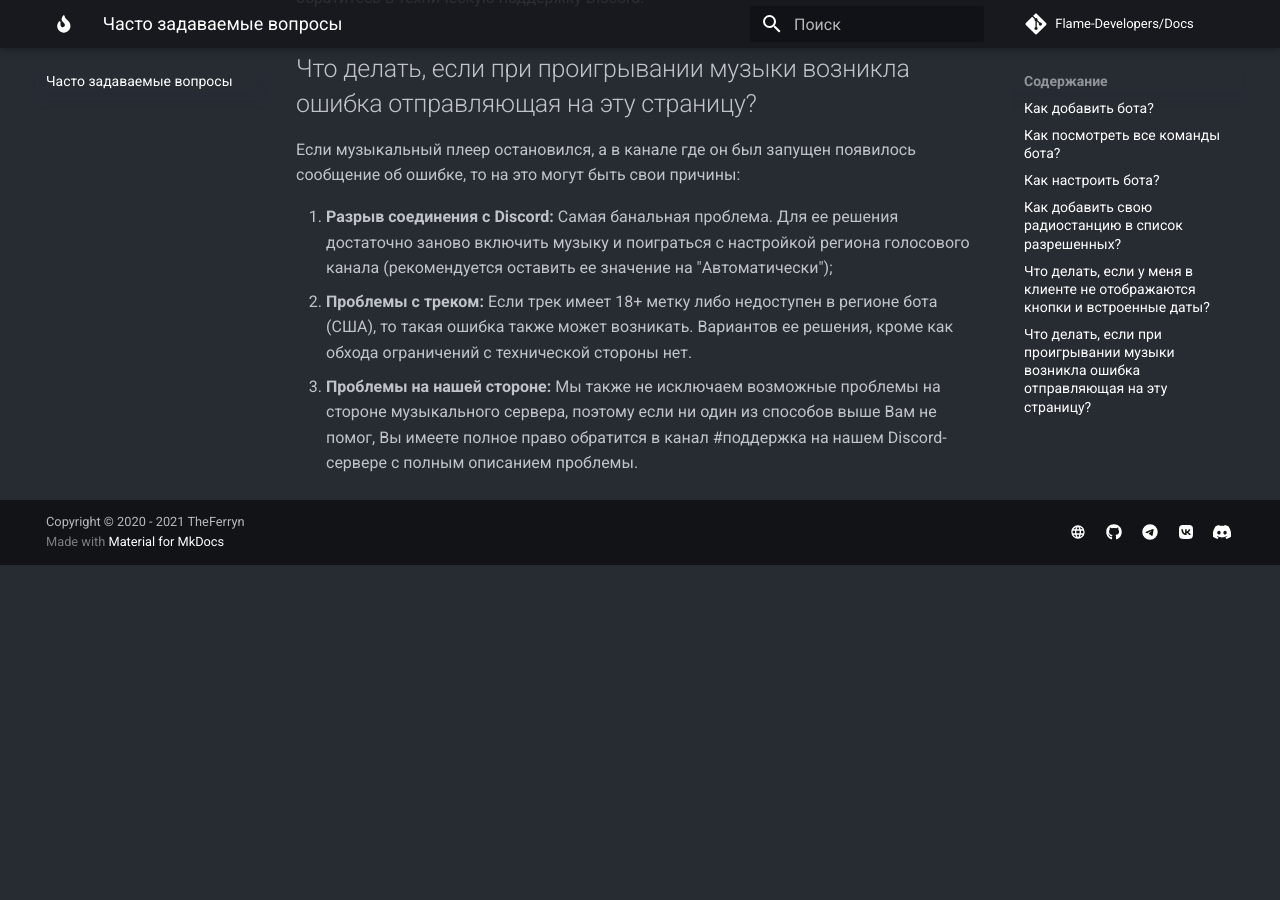
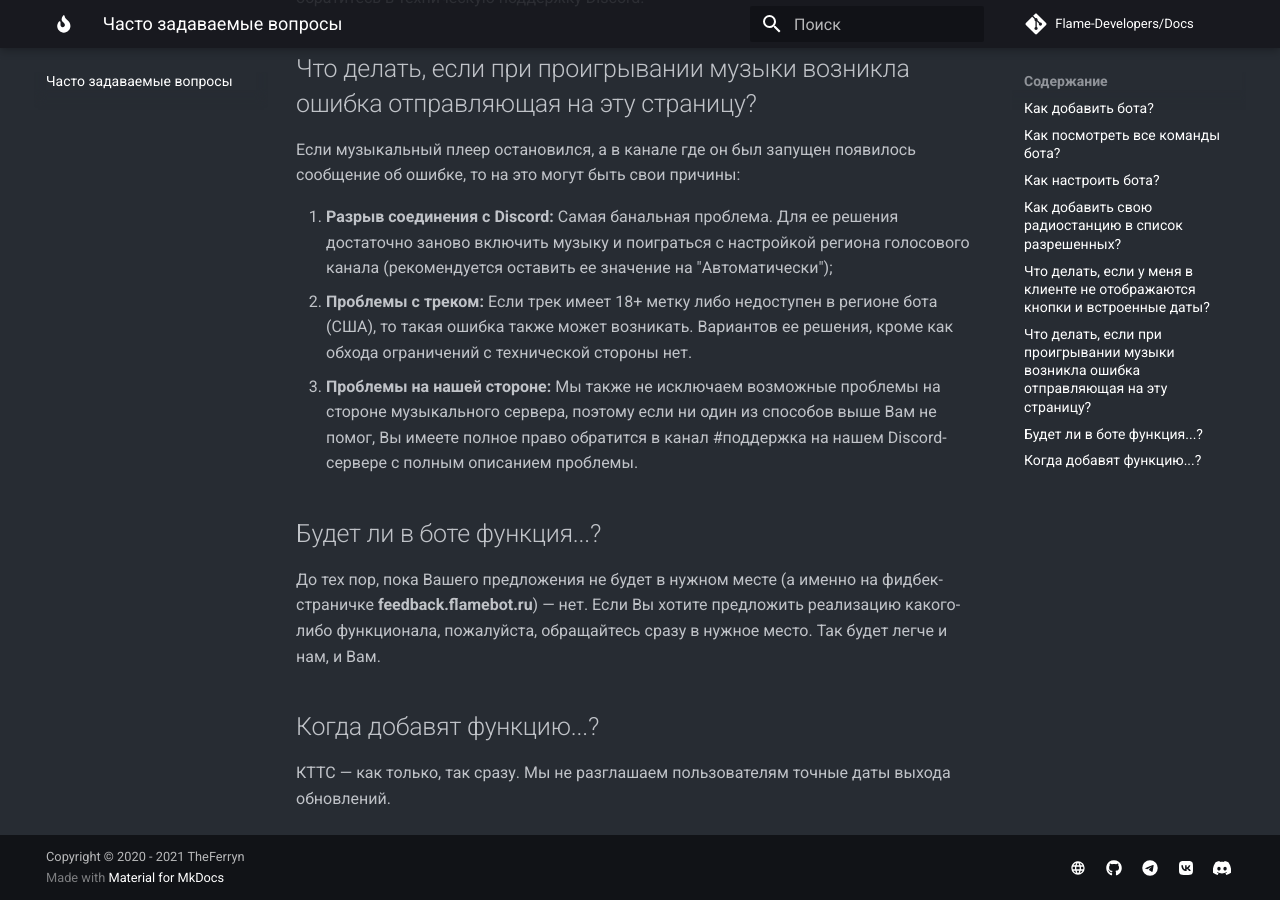
Before and after one commit to Flame-Developers/docs-v5, an MkDocs documentation site: the page built from docs/faq.md, in a window 1280 px wide and 900 px high, scrolled down 1169 px. Built offline with MkDocs 1.6.1 and Material for MkDocs 9.7.7, drawn with Linux system fonts in a browser that asks for light colours; comment, search, counter and statistics services are not loaded; before the commit the page ends 1734 px from its top, so only the background shows below that.

Commit message:
chore(faq): add more question and answers

```diff
--- a/docs/faq.md
+++ b/docs/faq.md
@@ -22,3 +22,9 @@
 1. **Разрыв соединения с Discord:** Самая банальная проблема. Для ее решения достаточно заново включить музыку и поиграться с настройкой региона голосового канала (рекомендуется оставить ее значение на "Автоматически");
 2. **Проблемы с треком:** Если трек имеет 18+ метку либо недоступен в регионе бота (США), то такая ошибка также может возникать. Вариантов ее решения, кроме как обхода ограничений с технической стороны нет.
 3. **Проблемы на нашей стороне:** Мы также не исключаем возможные проблемы на стороне музыкального сервера, поэтому если ни один из способов выше Вам не помог, Вы имеете полное право обратится в канал #поддержка на нашем Discord-сервере с полным описанием проблемы.
+
+## Будет ли в боте функция...?
+До тех пор, пока Вашего предложения не будет в нужном месте (а именно на фидбек-страничке **feedback.flamebot.ru**) — нет. Если Вы хотите предложить реализацию какого-либо функционала, пожалуйста, обращайтесь сразу в нужное место. Так будет легче и нам, и Вам.
+
+## Когда добавят функцию...?
+КТТС — как только, так сразу. Мы не разглашаем пользователям точные даты выхода обновлений.
```
